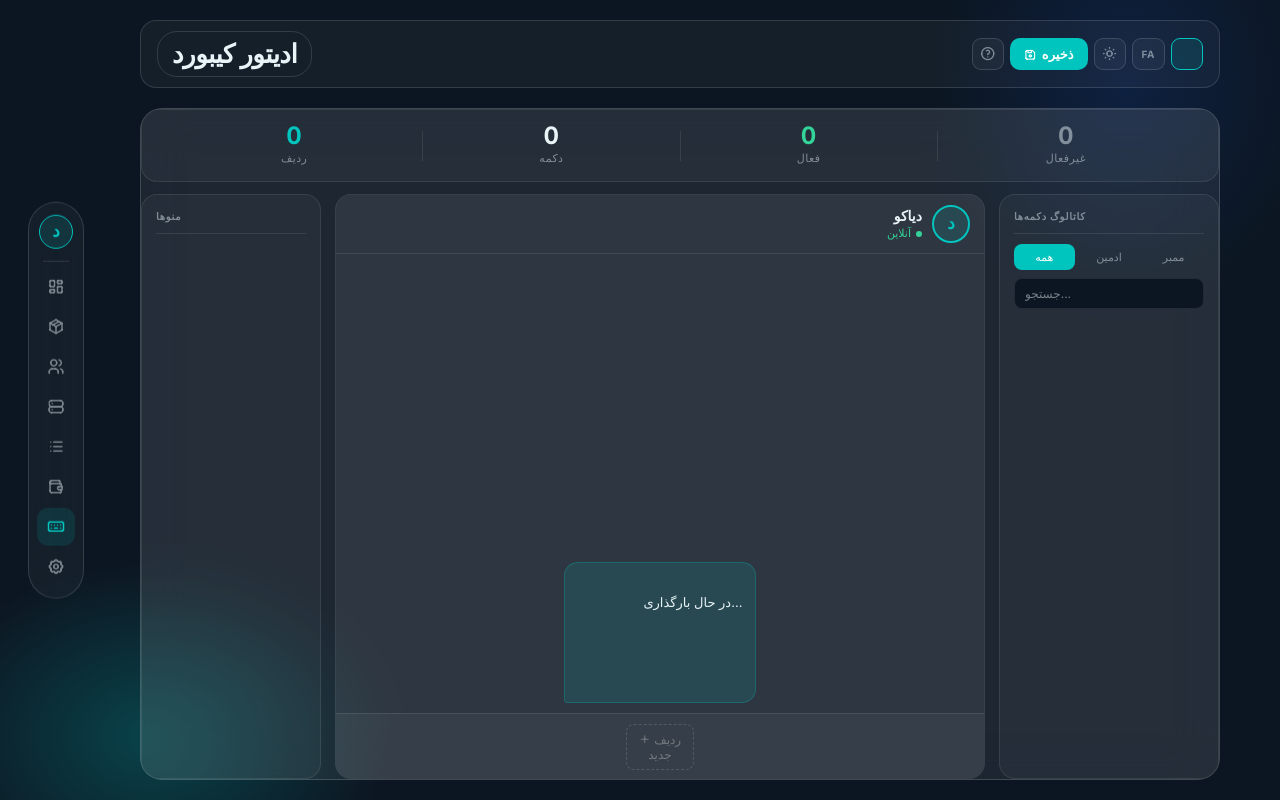
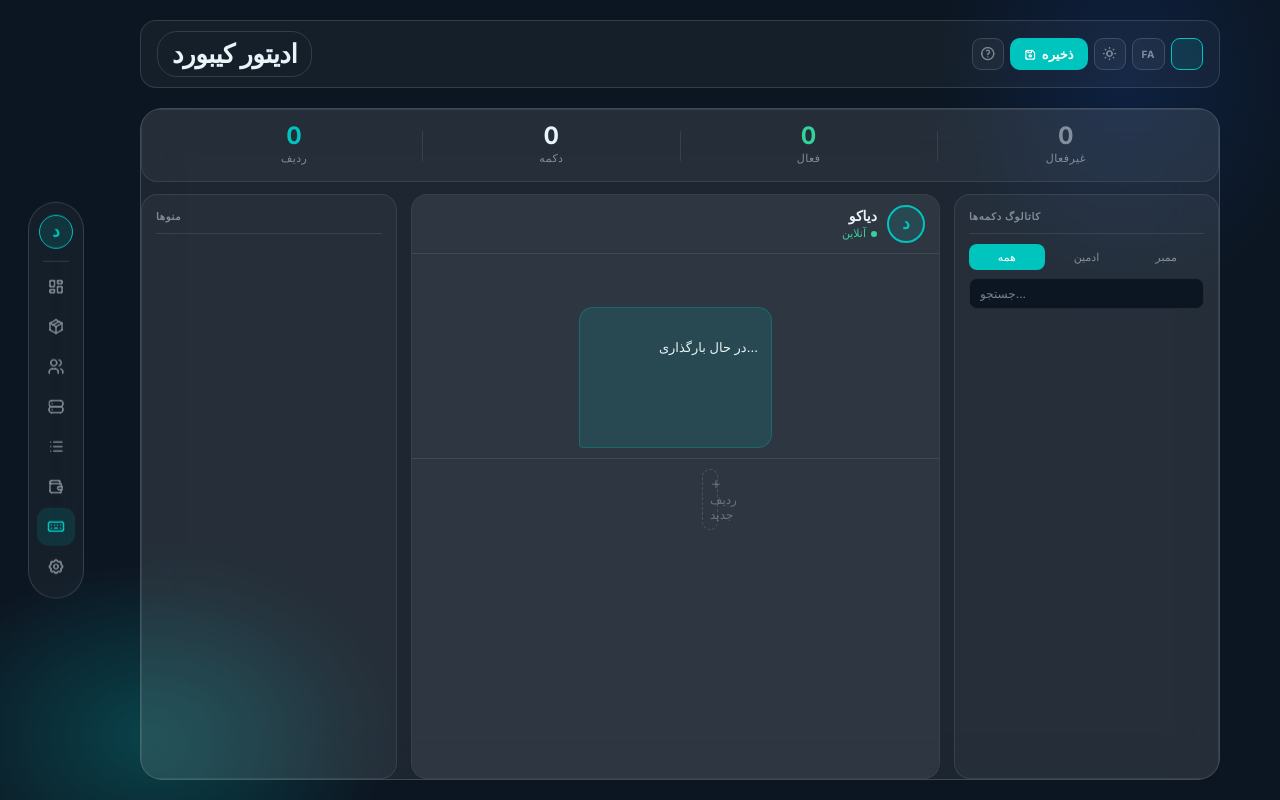
Before and after one commit to Miwli/Diako-bot, a Django app: template panel/templates/diako/keyboard_editor.html in a window 1280 px wide. Run offline with Django 5.2, Linux system fonts and the light colour scheme; the template is opened without the code that fills it, so the values that code supplies are empty.

Commit message:
improve keyboard editor UI sizing and layout
- widen left menu column and catalog column
- increase font and padding on catalog items and kb buttons
- fix bubble position: move kb-wrap outside sim-body with fixed height

```diff
--- a/panel/templates/diako/keyboard_editor.html
+++ b/panel/templates/diako/keyboard_editor.html
@@ -18,7 +18,7 @@
 }
 
 .ke-col-left {
-  width: 180px;
+  width: 256px;
   flex-shrink: 0;
   background: var(--card-bg);
   border: 1px solid var(--card-border);
@@ -27,7 +27,7 @@
   overflow-y: auto;
   display: flex;
   flex-direction: column;
-  gap: 4px;
+  gap: 8px;
 }
 
 .ke-col-center {
@@ -40,7 +40,7 @@
 }
 
 .ke-col-right {
-  width: 220px;
+  width: 265px;
   flex-shrink: 0;
   background: var(--card-bg);
   border: 1px solid var(--card-border);
@@ -314,6 +314,9 @@
   display: flex;
   flex-direction: column;
   gap: 0;
+  flex-shrink: 0;
+  height: 320px;
+  overflow-y: auto;
 }
 
 .ke-sim-board { display: flex; flex-direction: column; gap: 0; }
@@ -373,12 +376,12 @@
   display: flex;
   align-items: center;
   justify-content: center;
-  padding: 5px 6px;
+  padding: 9px 12px;
   background: transparent;
   border: 1px solid rgba(255,255,255,.15);
   border-radius: 5px;
   color: var(--text);
-  font-size: 12px;
+  font-size: 13px;
   cursor: grab;
   user-select: none;
   direction: rtl;
@@ -486,10 +489,10 @@
   display: flex;
   align-items: center;
   gap: 8px;
-  padding: 7px 10px;
+  padding: 9px 12px;
   border-radius: 8px;
   cursor: grab;
-  font-size: 12px;
+  font-size: 13px;
   color: var(--text);
   user-select: none;
   transition: background .12s;
@@ -994,6 +997,8 @@
                 </div>
               </div>
 
+            </div><!-- /sim-body -->
+
             <!-- کیبورد -->
             <div class="ke-sim-kb-wrap">
               <div class="ke-sim-board" id="board"></div>
@@ -1004,8 +1009,6 @@
                 ⚡ این کیبورد داینامیکه — آیتم‌ها از دیتابیس میان. فقط ترتیب و فعال/غیرفعال رو تغییر بده.
               </div>
             </div>
-
-            </div><!-- /sim-body -->
           </div><!-- /ke-sim -->
         </div><!-- /col-center -->
 
```
Lines whose indentation alone changed are shown as unchanged.
